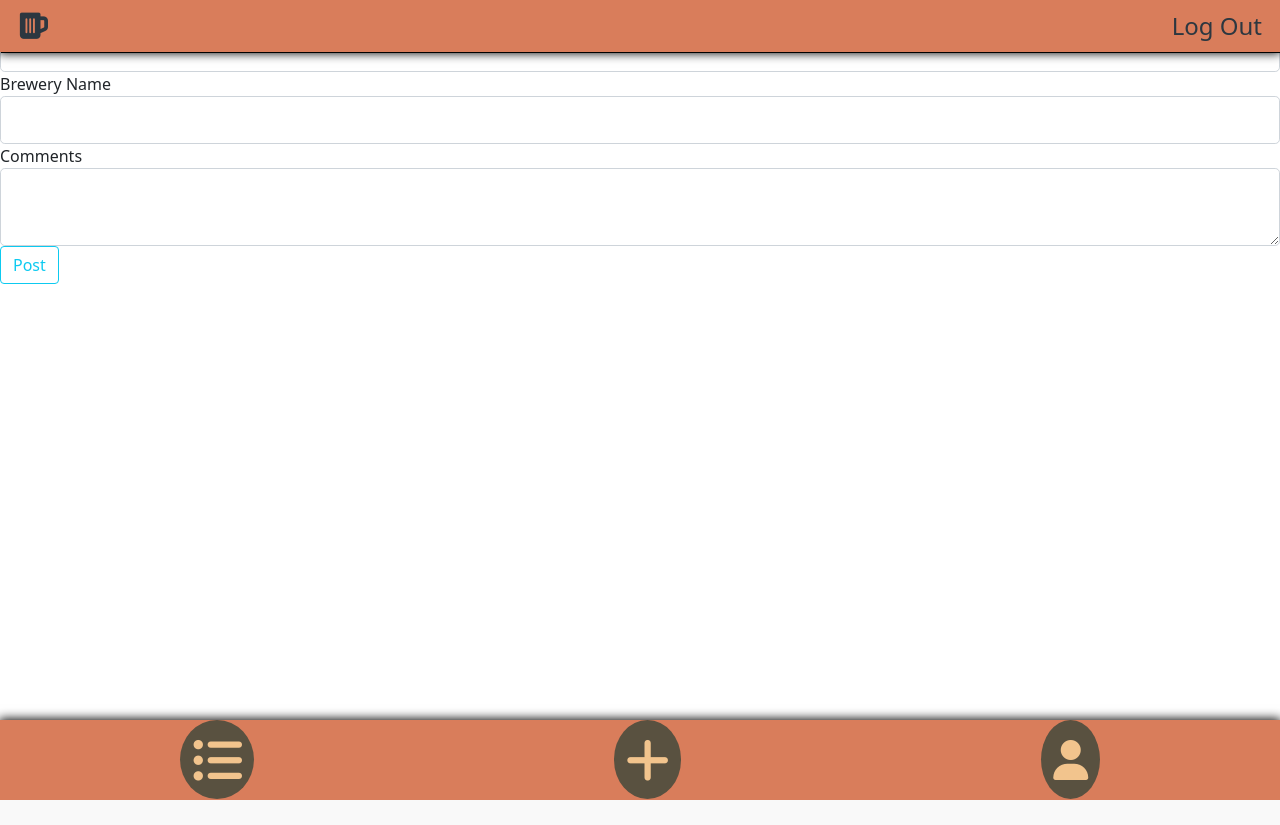
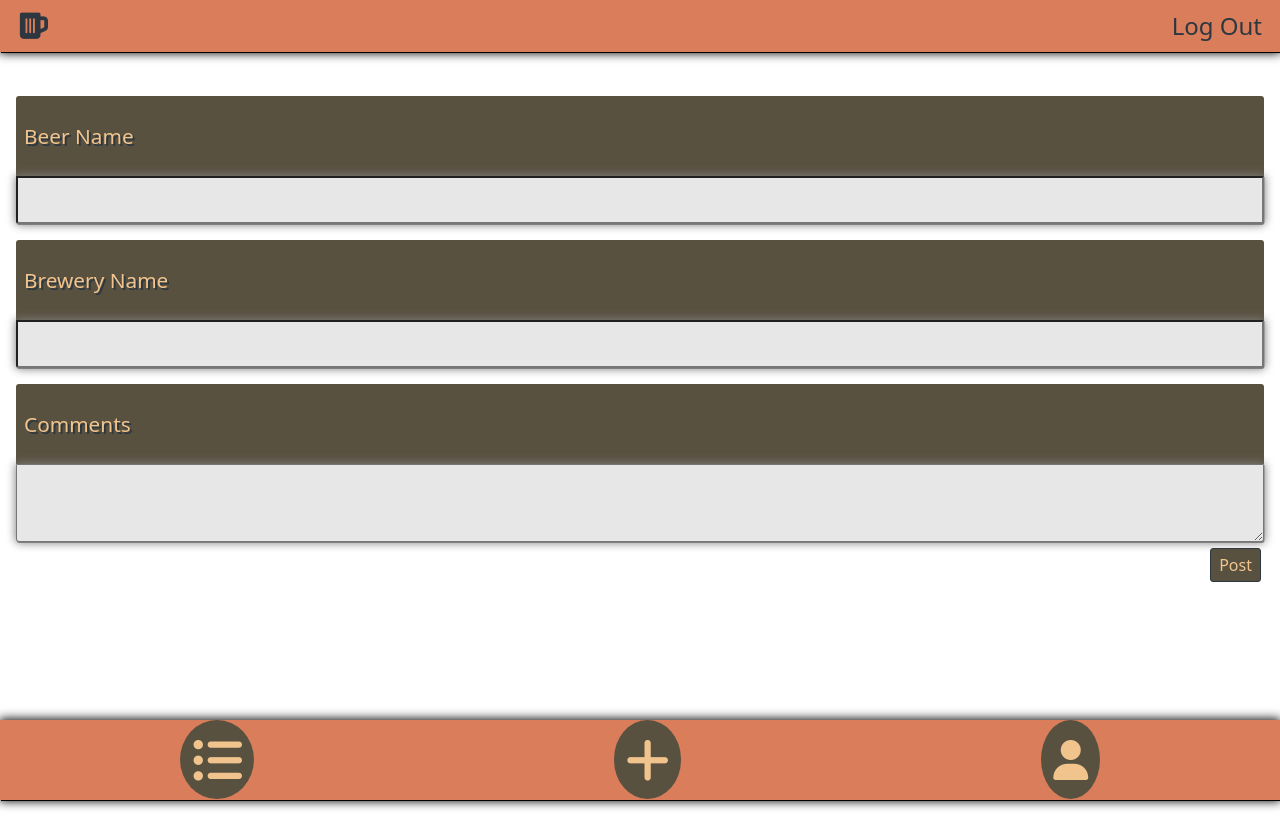
Before and after one commit to isha5258/cheers, a Flask app: page /create in a window 1280 px wide. Shown: the top 825 px of the page. Before the commit the page ends 800 px from the top, so only its background shows below. Run offline with Flask 2, Linux system fonts and the light colour scheme; the visitor is signed in with stand-in values (Sample User, id 1); parts of the project's set-up code (start-up, migrations or seed data) failed here and were passed over; some libraries are stand-ins or nearby versions.

Commit message:
finish styling for create and update page

```diff
--- a/myapp/static/brewery_post.css
+++ b/myapp/static/brewery_post.css
@@ -36,7 +36,15 @@
   background-color: rgb(232, 231, 231);
   margin: .15rem 0 2rem 1rem;
   color: #595140;
-  font-size: .8rem;
+  font-size: 1rem;
+}
+
+.beer-info-container > .brewery-post-text {
+  background-color: rgb(232, 231, 231);
+  margin: .15rem 0 1rem 1rem;
+  color: #595140;
+  font-size: 1rem;
+  overflow-wrap:break-word;
 }
 
 .beer-info-container > h3 {
@@ -71,7 +79,7 @@
   border-radius: 3px;
   margin: 0 3px 3px 0;
   text-decoration: none;
-  padding: .25rem;
+  padding: .25rem .5rem;
   border: 1px solid #2C3740;
 }
 
--- a/myapp/static/create_update.css
+++ b/myapp/static/create_update.css
@@ -0,0 +1,49 @@
+.create-container {
+  display: flex;
+  justify-content: center;
+  flex-direction: column;
+  margin: 5rem 1rem 0;
+}
+
+.form-group > h3 {
+  background-color: #595140;
+  color: #F2C48D;
+  text-shadow:  2px 2px 0px #2C3740;
+  height: 10vmin;
+  display: flex;
+  align-items: center;
+  padding-left: .5rem;
+  border-radius: 3px 3px 0 0;
+  font-size: 1.3rem;
+  margin: 1rem 0 0;
+}
+
+.form-field {
+  background-color:  rgb(232, 231, 231);
+  width: 100%;
+  height: 100%;
+  box-shadow: .5px 1px .5px grey, .2px .2px 10px .75px grey;
+  border-radius: 0 0 3px 3px !important;
+  color: #595140;
+  font-family: 'Fjalla One', sans-serif;
+}
+
+.form-btn-container {
+  display: flex;
+  justify-content: flex-end;
+}
+
+.form-btn {
+  background-color: #595140;
+  color: #F2C48D;
+  border-radius: 3px ;
+  margin: 0 3px 3px 0;
+  text-decoration: none;
+  padding: .25rem .5rem;
+  border: 1px solid #2C3740;
+}
+
+.form-btn:hover {
+  background-color: #F2C48D;
+  color: #595140;
+}
--- a/myapp/templates/base.html
+++ b/myapp/templates/base.html
@@ -12,6 +12,7 @@
   <link rel="stylesheet" type="text/css" href="{{ url_for('static', filename='welcome.css')}}">
   <link rel="stylesheet" type="text/css" href="{{ url_for('static', filename='user_brewery_posts.css')}}">
   <link rel="stylesheet" type="text/css" href="{{ url_for('static', filename='brewery_post.css')}}">
+  <link rel="stylesheet" type="text/css" href="{{ url_for('static', filename='create_update.css')}}">
 
   <link href="https://cdn.jsdelivr.net/npm/bootstrap@5.1.3/dist/css/bootstrap.min.css" rel="stylesheet"
     integrity="sha384-1BmE4kWBq78iYhFldvKuhfTAU6auU8tT94WrHftjDbrCEXSU1oBoqyl2QvZ6jIW3" crossorigin="anonymous">
--- a/myapp/templates/brewery_post.html
+++ b/myapp/templates/brewery_post.html
@@ -10,7 +10,7 @@
     <h3> Brewery </h3>
     <p class="title-p">{{ post.title }}</p>
     <h3> Comments </h3>
-    <p>{{post.text}}</p>
+    <p class="brewery-post-text">{{post.text}}</p>
     <h6>Posted: {{ post.date.strftime('%m/%d/%Y') }}</h6>
   </div>
   {% if post.author == current_user %}
--- a/myapp/templates/create_post.html
+++ b/myapp/templates/create_post.html
@@ -1,23 +1,24 @@
 {% extends "base.html" %}
 {% block content %}
-    <div class="-create-container">
+<div class="create-container">
   <form class="form-group" method="POST">
     {{form.hidden_tag()}}
-
     <div class="form-group">
-            Beer Name
-            {{form.beer(class="form-control form-control-lg")}}
+      <h3>Beer Name</h3>
+      {{form.beer(class="form-field form-control-lg")}}
     </div>
     <div class="form-group">
-            Brewery Name
-            {{form.title(class="form-control form-control-lg")}}
+      <h3>Brewery Name</h3>
+      {{form.title(class="form-field form-control-lg")}}
     </div>
     <div class="form-group">
-            Comments
-            {{form.text(class="form-control form-control-lg")}}
+      <h3>Comments</h3>
+      {{form.text(class="form-field form-control-lg")}}
     </div>
-        <div class="form-group">
-          {{form.submit(class="btn btn-outline-info")}}
+    <div class="form-btn-container">
+      <div>
+        {{form.submit(class="form-btn")}}
+      </div>
     </div>
   </form>
 </div>
```
Lines whose indentation alone changed are shown as unchanged.
